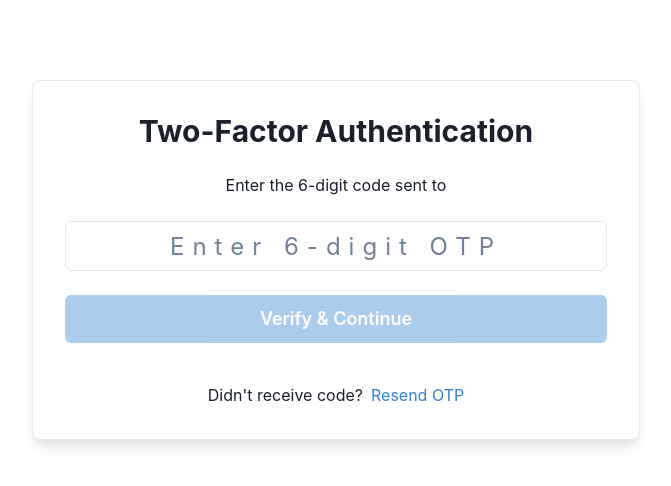
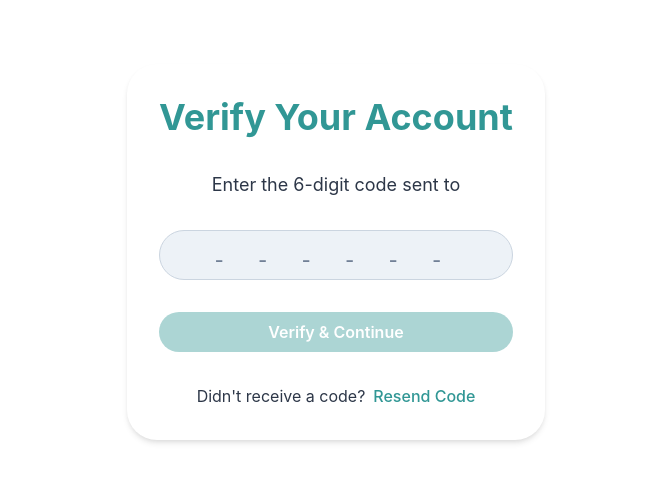
Before and after one commit to AsimAliMurtaza/cognivia-deprecated, a Next.js app: page /login/2fa-verification in a window 1280 px wide. Shown: the top 486 px of the page, without its empty margins (304-975 px from the left). Built offline with nearby package versions, Linux system fonts and the light colour scheme.

Commit message:
Ui fixes

```diff
--- a/src/app/dashboard/layout.tsx
+++ b/src/app/dashboard/layout.tsx
@@ -78,7 +78,6 @@ const DashboardLayout = ({ children }: { children: ReactNode }) => {
 
   const dividerColor = useColorModeValue("gray.200", "gray.600");
   const surfaceColor = useColorModeValue("gray.50", "gray.900");
-
 
   if (status === "loading")
     return (
@@ -230,7 +229,9 @@ const DashboardLayout = ({ children }: { children: ReactNode }) => {
             boxShadow={{ base: "none", md: "md" }}
             position="fixed"
             h="100vh"
-            zIndex={20}
+            zIndex="1100"
+            onMouseEnter={() => !isMobile && setCollapsed(false)}
+            onMouseLeave={() => !isMobile && setCollapsed(true)}
           >
             {renderSidebarContent()}
           </MotionBox>
--- a/src/app/login/2fa-verification/page.tsx
+++ b/src/app/login/2fa-verification/page.tsx
@@ -11,6 +11,7 @@ import {
   useToast,
   HStack,
   Link,
+  useColorModeValue,
 } from "@chakra-ui/react";
 import { useRouter, useSearchParams } from "next/navigation";
 import { signIn } from "next-auth/react";
@@ -24,6 +25,17 @@ function TwoFAVerificationContent() {
   const searchParams = useSearchParams();
   const email = searchParams.get("email");
   const callbackUrl = searchParams.get("callbackUrl") || "/dashboard";
+
+  // Color mode values
+  const bgColor = useColorModeValue("white", "gray.900");
+
+  const textColor = useColorModeValue("gray.700", "gray.200");
+  const headingColor = useColorModeValue("teal.500", "blue.300");
+  const inputBg = useColorModeValue("gray.100", "gray.700");
+  const inputBorderColor = useColorModeValue("gray.300", "gray.600");
+  const buttonBg = useColorModeValue("teal.500", "blue.400");
+  const buttonHoverBg = useColorModeValue("teal.600", "blue.500");
+  const linkColor = useColorModeValue("teal.500", "blue.400");
 
   // const handleResendOTP = async () => {
   //   if (!email) {
@@ -131,30 +143,29 @@ function TwoFAVerificationContent() {
       setLoading(false);
     }
   };
-
   return (
-    <Container centerContent maxW="container.sm">
+    <Container centerContent maxW="100vw" bg={bgColor} py={16} height="100vh">
       <Box
-        mt={20}
-        p={8}
-        borderWidth={1}
-        borderRadius="lg"
-        boxShadow="lg"
-        w="full"
+        bg={bgColor}
+        color={textColor}
+        borderRadius="30"
+        boxShadow="md"
+        maxW={{ base: "90vw", md: "500px" }}
+        p={{ base: 6, md: 8 }}
       >
-        <VStack spacing={6} align="stretch">
-          <Heading size="lg" textAlign="center">
-            Two-Factor Authentication
+        <VStack spacing={8} align="stretch">
+          <Heading size="xl" textAlign="center" color={headingColor}>
+            Verify Your Account
           </Heading>
-          <Text textAlign="center">
+          <Text fontSize="lg" textAlign="center">
             Enter the 6-digit code sent to{" "}
-            <Text as="span" fontWeight="bold">
+            <Text as="span" fontWeight="semibold" color={headingColor}>
               {email}
             </Text>
           </Text>
 
           <Input
-            placeholder="Enter 6-digit OTP"
+            placeholder="ـ ـ ـ ـ ـ ـ"
             value={otp}
             onChange={(e) => {
               const value = e.target.value.replace(/\D/g, "").slice(0, 6);
@@ -163,27 +174,39 @@ function TwoFAVerificationContent() {
             type="text"
             inputMode="numeric"
             pattern="\d{6}"
-            size="lg"
+            size="md"
             textAlign="center"
-            fontSize="2xl"
-            letterSpacing="0.5rem"
+            fontSize="xl"
+            letterSpacing="1rem"
             py={6}
+            bg={inputBg}
+            borderColor={inputBorderColor}
+            borderRadius="full"
+            _focus={{
+              borderColor: headingColor,
+              boxShadow: `0 0 0 1px ${headingColor}`,
+            }}
           />
 
           <Button
-            colorScheme="blue"
+            bg={buttonBg}
+            color="white"
+            _hover={{ bg: buttonHoverBg }}
             onClick={handleVerify}
             isLoading={loading}
             isDisabled={otp.length !== 6}
-            size="lg"
+            size="md"
+            borderRadius="full"
+            fontWeight="semibold"
+            aria-label="Verify and continue with OTP"
           >
             Verify & Continue
           </Button>
 
-          <HStack justify="center" mt={4}>
-            <Text>Didn&apos;t receive code?</Text>
-            <Link color="blue.500">
-              Resend OTP
+          <HStack justify="center" spacing={2}>
+            <Text color={textColor}>Didn&apos;t receive a code?</Text>
+            <Link color={linkColor} fontWeight="medium">
+              Resend Code
             </Link>
           </HStack>
         </VStack>
@@ -196,8 +219,8 @@ export default function TwoFAVerification() {
   return (
     <Suspense
       fallback={
-        <Container centerContent>
-          <Box mt={20} p={8}>
+        <Container centerContent py={10}>
+          <Box>
             <Text>Loading verification...</Text>
           </Box>
         </Container>
```
Also changed, not shown: src/components/ai-assistant-components/ChatWindow.tsx (+15 -20 lines).
